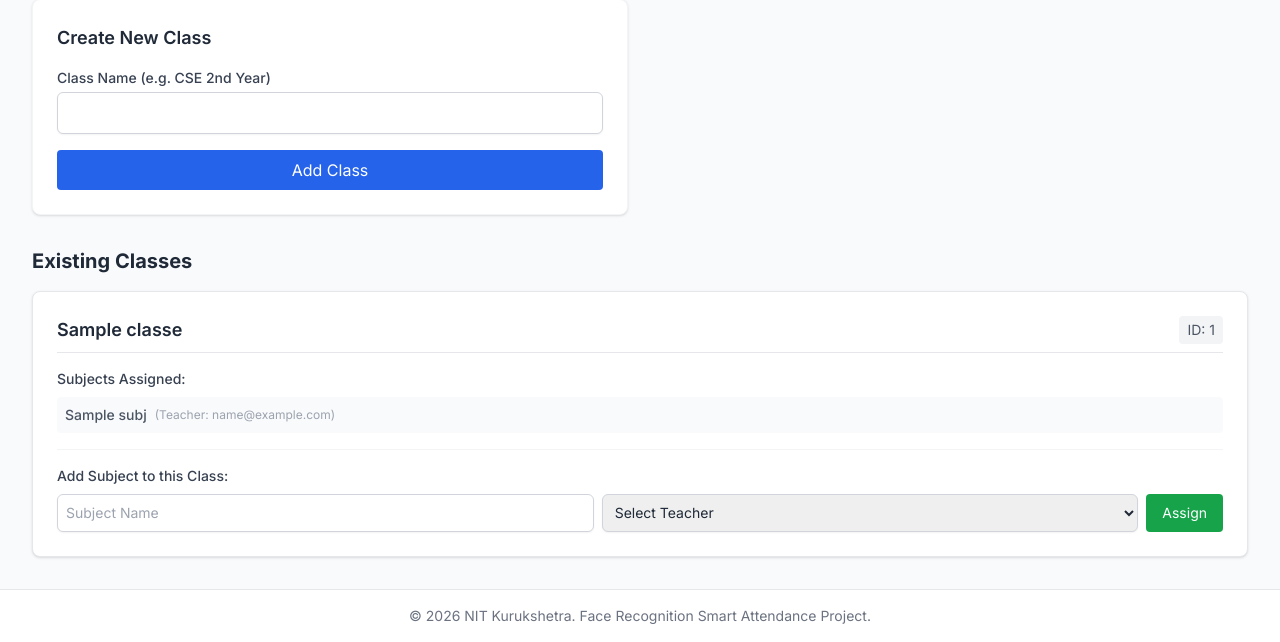
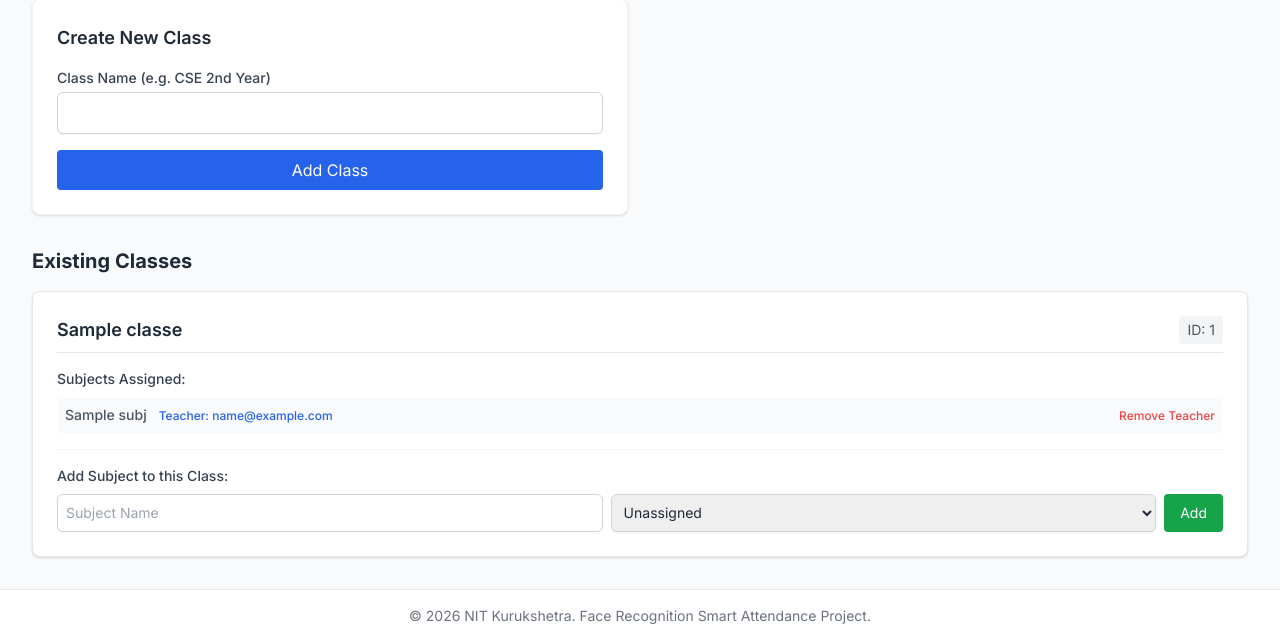
Before and after one commit to RajKumar8814/NIT_KKR_ATTENDANCE_SYSTEM, a Flask app: page /admin/classes in a window 1280 px wide. Shown: the part 169-811 px from the top of the page. Run offline with Flask 3, Linux system fonts and the light colour scheme; the visitor is signed in with stand-in values (Sample User, id 1); a database or web service that is not in the repository returns one stand-in record (values such as "Sample title"); some libraries are stand-ins or nearby versions.

Commit message:
Feature: Add unassigned subjects capability and teacher removal mechanics

```diff
--- a/routes/admin.py
+++ b/routes/admin.py
@@ -60,7 +60,7 @@ def manage_classes():
 def add_subject(class_id):
     db = get_db()
     subject_name = request.form.get("subject_name").strip()
-    teacher_email = request.form.get("teacher_email").strip()
+    teacher_email = request.form.get("teacher_email", "").strip()
 
     subject_id = str(uuid.uuid4())
     subject = {
@@ -73,13 +73,45 @@ def add_subject(class_id):
     # Add subject to class
     db.classes.update_one({"_id": class_id}, {"$push": {"subjects": subject}})
 
-    # Assign to teacher
-    db.teachers.update_one(
-        {"email": teacher_email},
-        {"$push": {"subjects": {"class_id": class_id, "subject_id": subject_id, "name": subject_name}}}
+    # Assign to teacher if provided
+    if teacher_email:
+        db.teachers.update_one(
+            {"email": teacher_email},
+            {"$push": {"subjects": {"class_id": class_id, "subject_id": subject_id, "name": subject_name}}}
+        )
+
+    flash("Subject added successfully", "success")
+    return redirect(url_for("admin.manage_classes"))
+
+@admin_bp.route("/classes/<class_id>/subjects/<subject_id>/remove_teacher", methods=["POST"])
+def remove_teacher_from_subject(class_id, subject_id):
+    db = get_db()
+
+    # Find the class and the subject to know which teacher to remove it from
+    cls = db.classes.find_one({"_id": class_id})
+    if not cls:
+        return redirect(url_for("admin.manage_classes"))
+
+    target_teacher = None
+    for subj in cls.get("subjects", []):
+        if subj.get("subject_id") == subject_id:
+            target_teacher = subj.get("teacher_email")
+            break
+
+    if target_teacher:
+        # Remove from teacher's array
+        db.teachers.update_one(
+            {"email": target_teacher},
+            {"$pull": {"subjects": {"class_id": class_id, "subject_id": subject_id}}}
+        )
+
+    # Update the class subject to unassigned (empty string)
+    db.classes.update_one(
+        {"_id": class_id, "subjects.subject_id": subject_id},
+        {"$set": {"subjects.$.teacher_email": ""}}
     )
 
-    flash("Subject added and assigned to teacher", "success")
+    flash("Teacher unassigned successfully", "success")
     return redirect(url_for("admin.manage_classes"))
 
 # --- Student Management ---
--- a/templates/admin/classes.html
+++ b/templates/admin/classes.html
@@ -33,9 +33,20 @@
                 {% if cls.subjects %}
                 <ul class="space-y-2">
                     {% for subj in cls.subjects %}
-                    <li class="flex items-center text-sm text-gray-600 bg-gray-50 p-2 rounded">
-                        <span class="font-medium mr-2">{{ subj.name }}</span>
-                        <span class="text-gray-400 text-xs">(Teacher: {{ subj.teacher_email }})</span>
+                    <li class="flex items-center justify-between text-sm text-gray-600 bg-gray-50 p-2 rounded">
+                        <div>
+                            <span class="font-medium mr-2">{{ subj.name }}</span>
+                            {% if subj.teacher_email %}
+                                <span class="text-blue-600 text-xs font-medium">Teacher: {{ subj.teacher_email }}</span>
+                            {% else %}
+                                <span class="text-orange-500 text-xs font-semibold">Unassigned</span>
+                            {% endif %}
+                        </div>
+                        {% if subj.teacher_email %}
+                        <form method="POST" action="{{ url_for('admin.remove_teacher_from_subject', class_id=cls._id, subject_id=subj.subject_id) }}">
+                            <button type="submit" class="text-xs text-red-500 hover:text-red-700 font-medium">Remove Teacher</button>
+                        </form>
+                        {% endif %}
                     </li>
                     {% endfor %}
                 </ul>
@@ -48,13 +59,13 @@
                 <h4 class="text-sm font-medium text-gray-700 mb-2">Add Subject to this Class:</h4>
                 <form method="POST" action="{{ url_for('admin.add_subject', class_id=cls._id) }}" class="flex flex-col sm:flex-row gap-2">
                     <input type="text" name="subject_name" placeholder="Subject Name" required class="flex-1 border-gray-300 rounded-md shadow-sm p-2 border text-sm">
-                    <select name="teacher_email" required class="flex-1 border-gray-300 rounded-md shadow-sm p-2 border text-sm">
-                        <option value="" disabled selected>Select Teacher</option>
+                    <select name="teacher_email" class="flex-1 border-gray-300 rounded-md shadow-sm p-2 border text-sm">
+                        <option value="">Unassigned</option>
                         {% for t in teachers %}
                         <option value="{{ t.email }}">{{ t.name }} ({{ t.email }})</option>
                         {% endfor %}
                     </select>
-                    <button type="submit" class="bg-green-600 text-white py-2 px-4 rounded text-sm hover:bg-green-700 transition">Assign</button>
+                    <button type="submit" class="bg-green-600 text-white py-2 px-4 rounded text-sm hover:bg-green-700 transition">Add</button>
                 </form>
             </div>
         </div>
```
